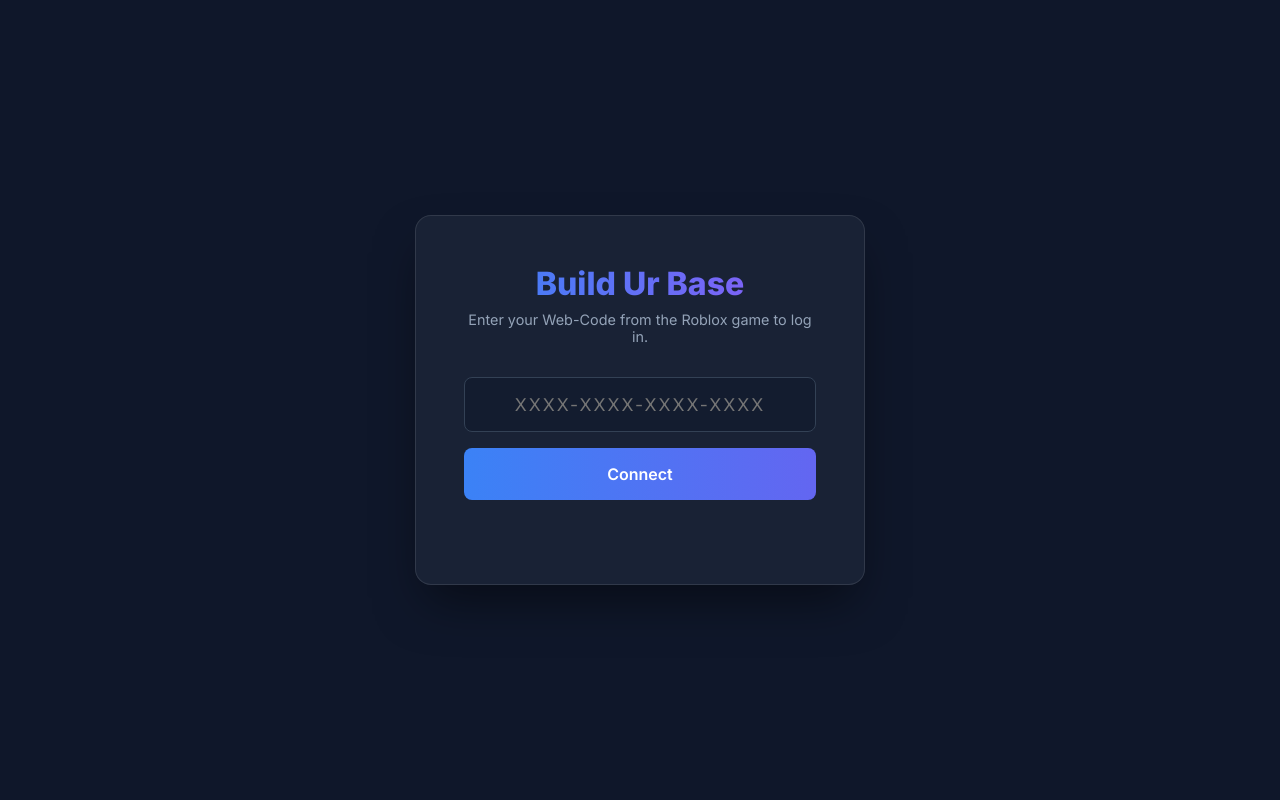
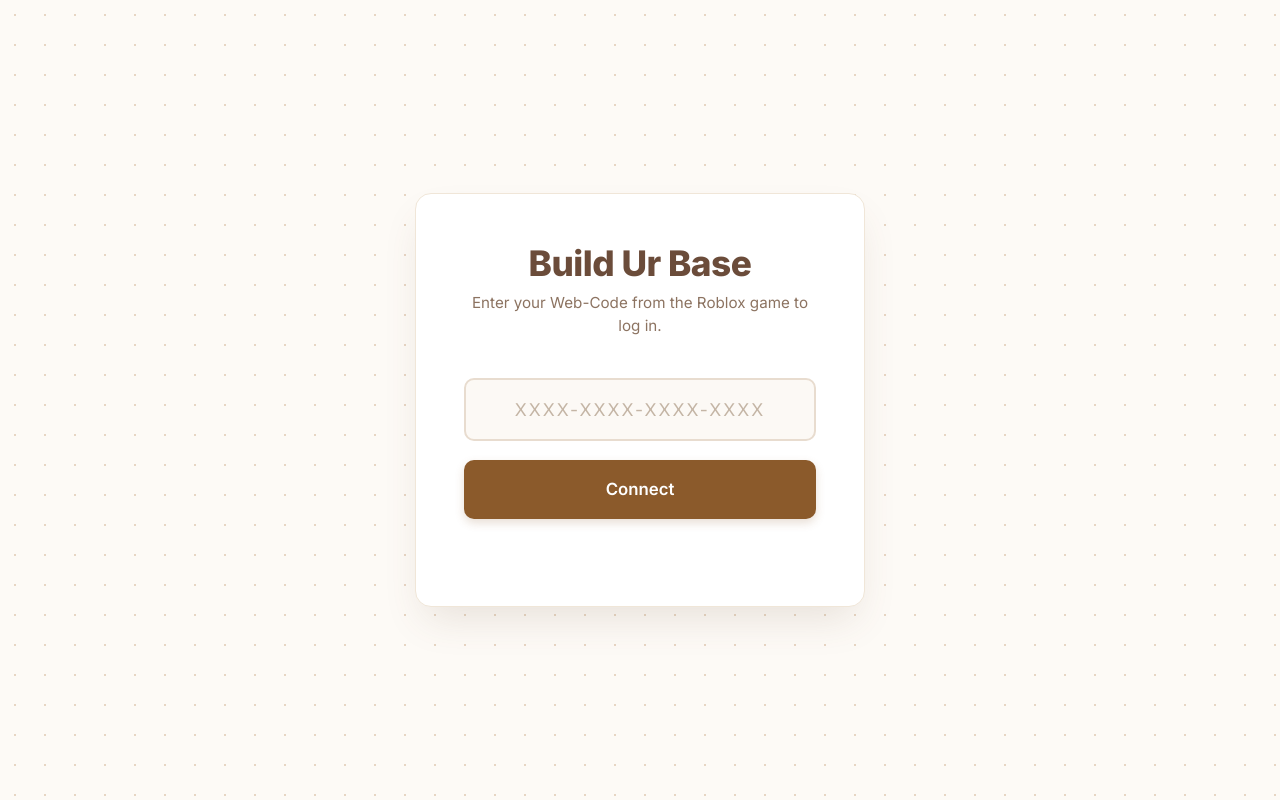
Before and after one commit to kipperadrian3-boop/Build-Ur-Base-Web, a website: page public/index.html in a window 1280 px wide. Drawn offline with Linux system fonts and the light colour scheme.

Commit message:
Update theme to white, brown, and beige

```diff
--- a/public/style.css
+++ b/public/style.css
@@ -6,22 +6,23 @@
 }
 
 body {
-    background-color: #0f172a;
-    color: #e2e8f0;
+    background-color: #fdfaf6; /* Very light beige/off-white */
+    color: #4a3b32; /* Deep earthy brown for text */
     display: flex;
     justify-content: center;
     align-items: center;
     height: 100vh;
     overflow: hidden;
+    background-image: radial-gradient(#e6d5c3 1px, transparent 1px);
+    background-size: 30px 30px;
 }
 
 .login-container {
-    background: rgba(30, 41, 59, 0.7);
-    backdrop-filter: blur(10px);
-    border: 1px solid rgba(255, 255, 255, 0.1);
+    background: #ffffff;
     padding: 3rem;
     border-radius: 16px;
-    box-shadow: 0 25px 50px -12px rgba(0, 0, 0, 0.5);
+    box-shadow: 0 20px 40px -10px rgba(110, 83, 60, 0.15); /* Soft brown shadow */
+    border: 1px solid #f0e6d8;
     text-align: center;
     width: 100%;
     max-width: 450px;
@@ -29,73 +30,84 @@
 }
 
 .logo h1 {
-    font-size: 2rem;
+    font-size: 2.2rem;
     font-weight: 800;
-    background: linear-gradient(to right, #3b82f6, #8b5cf6);
-    -webkit-background-clip: text;
-    -webkit-text-fill-color: transparent;
+    color: #6b4c3a; /* Rich brown */
     margin-bottom: 0.5rem;
+    letter-spacing: -0.5px;
 }
 
 .logo p {
-    color: #94a3b8;
-    font-size: 0.9rem;
-    margin-bottom: 2rem;
+    color: #8c7361; /* Softer brown/beige */
+    font-size: 0.95rem;
+    margin-bottom: 2.5rem;
+    line-height: 1.5;
 }
 
 .input-group {
     display: flex;
     flex-direction: column;
-    gap: 1rem;
+    gap: 1.2rem;
 }
 
 input {
-    background: rgba(15, 23, 42, 0.5);
-    border: 1px solid #334155;
-    padding: 1rem;
-    border-radius: 8px;
-    color: white;
+    background: #fcf9f5;
+    border: 2px solid #e8dccf;
+    padding: 1.2rem;
+    border-radius: 10px;
+    color: #4a3b32;
     font-size: 1.1rem;
     text-align: center;
     letter-spacing: 2px;
     outline: none;
-    transition: border-color 0.2s;
+    font-weight: 600;
+    transition: all 0.2s ease;
+}
+
+input::placeholder {
+    color: #c4b5a5;
+    font-weight: 400;
 }
 
 input:focus {
-    border-color: #3b82f6;
-    box-shadow: 0 0 0 2px rgba(59, 130, 246, 0.3);
+    border-color: #a67c52; /* Caramel brown */
+    box-shadow: 0 0 0 4px rgba(166, 124, 82, 0.1);
+    background: #ffffff;
 }
 
 button {
-    background: linear-gradient(to right, #3b82f6, #6366f1);
-    color: white;
+    background: #8b5a2b; /* Classic warm brown */
+    color: #ffffff;
     border: none;
-    padding: 1rem;
-    border-radius: 8px;
-    font-size: 1rem;
+    padding: 1.2rem;
+    border-radius: 10px;
+    font-size: 1.05rem;
     font-weight: 600;
     cursor: pointer;
-    transition: transform 0.1s, opacity 0.2s;
+    transition: all 0.2s ease;
+    box-shadow: 0 4px 10px rgba(139, 90, 43, 0.2);
 }
 
 button:hover {
-    opacity: 0.9;
+    background: #734a23;
+    transform: translateY(-2px);
+    box-shadow: 0 6px 15px rgba(139, 90, 43, 0.25);
 }
 
 button:active {
-    transform: scale(0.98);
+    transform: translateY(0);
 }
 
 .status-message {
-    margin-top: 1rem;
-    font-size: 0.9rem;
+    margin-top: 1.2rem;
+    font-size: 0.95rem;
+    font-weight: 500;
     height: 20px;
-    color: #ef4444; /* Red for errors */
+    color: #d9534f; /* Muted red for errors */
 }
 
 .status-message.success {
-    color: #22c55e; /* Green for success */
+    color: #6b8e23; /* Olive green for success */
 }
 
 .hidden {
@@ -110,29 +122,39 @@
 }
 
 .dashboard h2 {
-    color: #f8fafc;
+    color: #6b4c3a;
+    font-size: 1.8rem;
 }
 
 .dashboard p {
-    color: #cbd5e1;
+    color: #8c7361;
 }
 
 .avatar-placeholder {
-    width: 100px;
-    height: 100px;
-    background: #334155;
+    width: 110px;
+    height: 110px;
+    background: #f0e6d8;
     border-radius: 50%;
     margin: 0 auto;
-    border: 3px solid #3b82f6;
-    background-image: url('https://tr.rbxcdn.com/38c6edcb50633730ff4cf39ac8859840/150/150/AvatarHeadshot/Png'); /* Example fallback */
+    border: 4px solid #ffffff;
+    box-shadow: 0 8px 20px rgba(110, 83, 60, 0.15);
+    background-image: url('https://tr.rbxcdn.com/38c6edcb50633730ff4cf39ac8859840/150/150/AvatarHeadshot/Png');
     background-size: cover;
 }
 
 .logout-btn {
-    background: #475569;
+    background: #e8dccf;
+    color: #6b4c3a;
+    box-shadow: none;
+}
+
+.logout-btn:hover {
+    background: #d6c6b4;
+    color: #4a3b32;
+    transform: translateY(-2px);
 }
 
 @keyframes fadeIn {
-    from { opacity: 0; transform: translateY(10px); }
+    from { opacity: 0; transform: translateY(15px); }
     to { opacity: 1; transform: translateY(0); }
 }
```
